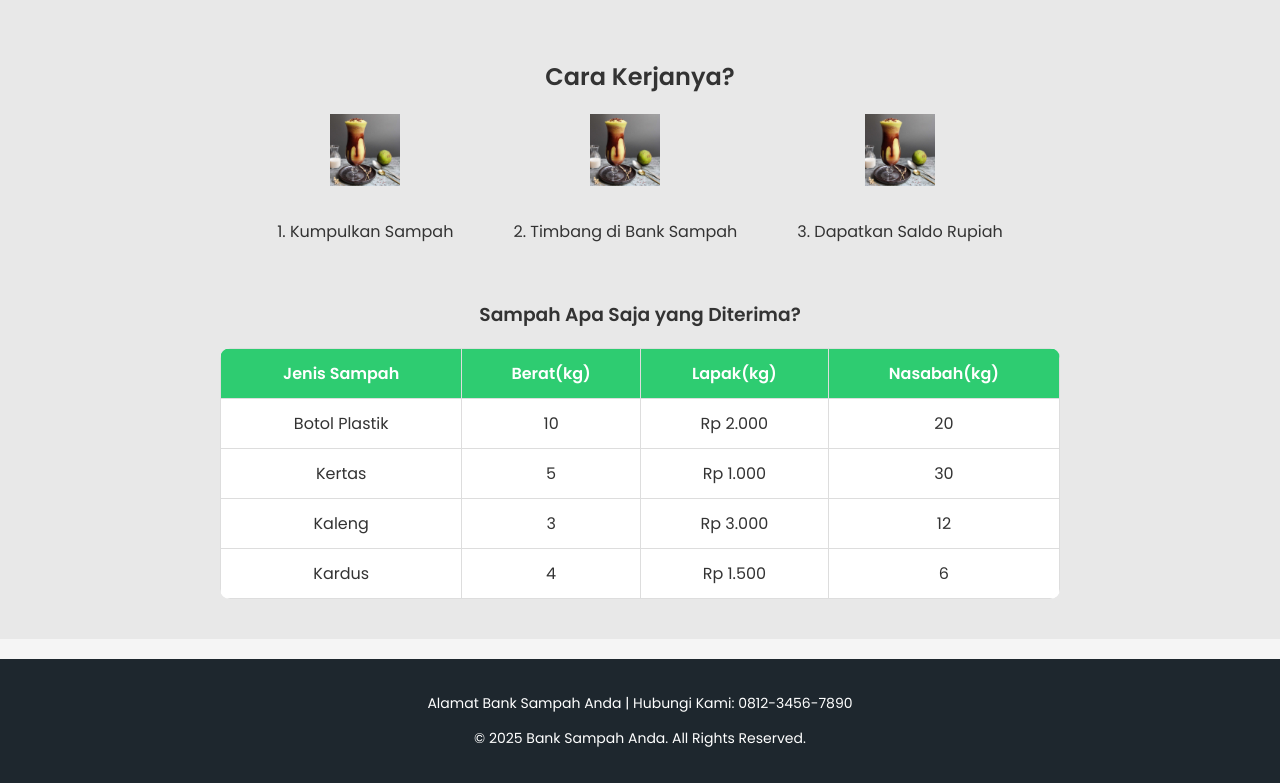
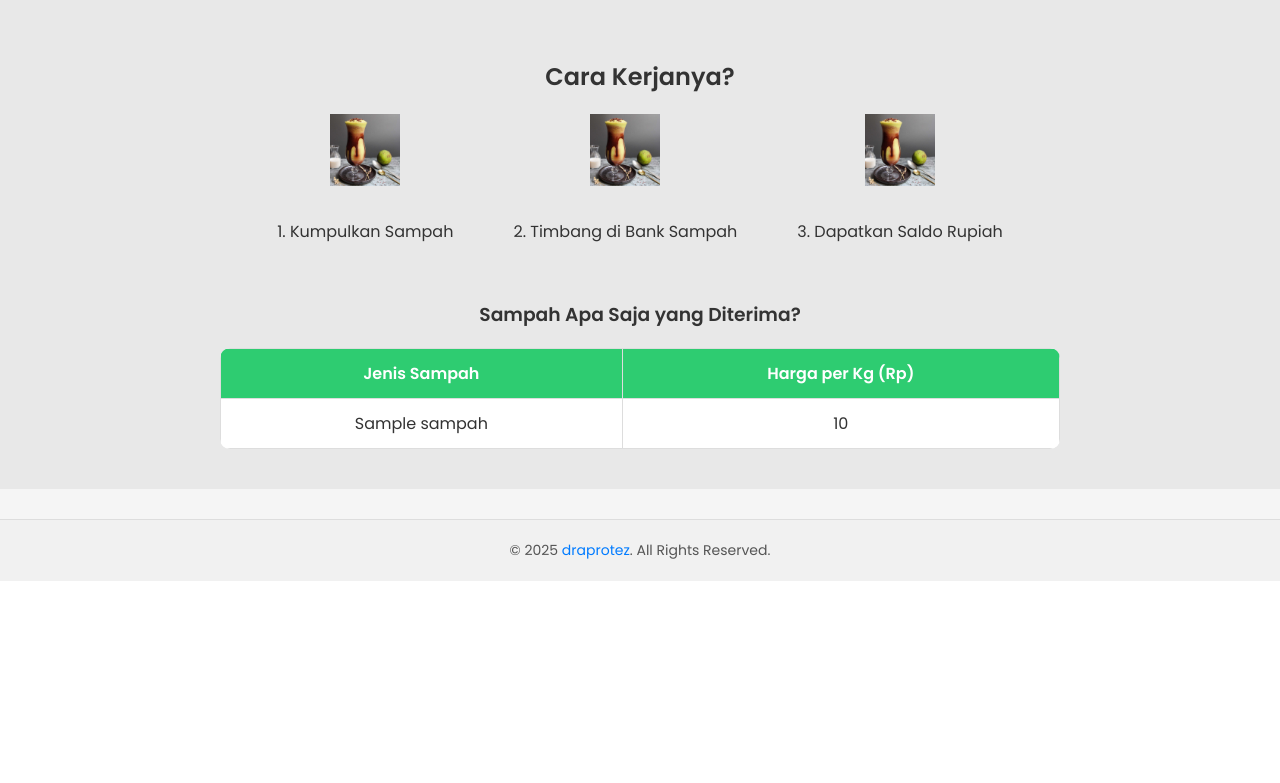
Before and after one commit to draprotez/AplikasiBankSampah, a PHP site: page / in a window 1280 px wide. Shown: the part 1975-2758 px from the top of the page. After the commit the page ends 2556 px from the top, so only its background shows below. Run offline with PHP 8.4, Linux system fonts and the light colour scheme; tables that the repository leaves empty or names only in its code hold one stand-in row (values such as "Sample post").

Commit message:
index done konek database

```diff
--- a/index.php
+++ b/index.php
@@ -1,3 +1,16 @@
+<?php
+// --- TAMBAHKAN BLOK PHP INI DI PALING ATAS ---
+include 'config/database.php'; // Sesuaikan path ke file koneksi database Anda
+
+// Ambil data dari tabel jenis_sampah
+$query_jenis_sampah = $conn->query("SELECT nama_jenis, harga_per_kg FROM jenis_sampah ORDER BY nama_jenis ASC");
+$jenis_sampah_list = []; // Siapkan array kosong
+if ($query_jenis_sampah && $query_jenis_sampah->num_rows > 0) {
+    $jenis_sampah_list = $query_jenis_sampah->fetch_all(MYSQLI_ASSOC);
+}
+// --- AKHIR BLOK PHP BARU ---
+?>
+
 <!DOCTYPE html>
 <html lang="id">
 <head>
@@ -106,24 +119,29 @@
 
     <h3>Sampah Apa Saja yang Diterima?</h3>
     <table>
-      <tr>
-        <th>Jenis Sampah</th>
-        <th>Berat(kg)</th>
-        <th>Lapak(kg)</th>
-        <th>Nasabah(kg)</th>
-      </tr>
-      <tr><td>Botol Plastik</td><td>10</td><td>Rp 2.000</td><td>20</td></tr>
-      <tr><td>Kertas</td><td>5</td><td>Rp 1.000</td><td>30</td></tr>
-      <tr><td>Kaleng</td><td>3</td><td>Rp 3.000</td><td>12</td></tr>
-      <tr><td>Kardus</td><td>4</td><td>Rp 1.500</td><td>6</td></tr>
+      <thead> <tr>
+          <th>Jenis Sampah</th>
+          <th>Harga per Kg (Rp)</th>
+          </tr>
+      </thead>
+      <tbody> <?php if (empty($jenis_sampah_list)): ?>
+          <tr>
+            <td colspan="2" style="text-align: center;">Data jenis sampah belum tersedia.</td>
+            </tr>
+        <?php else: ?>
+          <?php foreach ($jenis_sampah_list as $sampah): ?>
+            <tr>
+              <td><?php echo htmlspecialchars($sampah['nama_jenis']); ?></td>
+              <td><?php echo number_format($sampah['harga_per_kg'], 0, ',', '.'); ?></td>
+              </tr>
+          <?php endforeach; ?>
+        <?php endif; ?>
+      </tbody>
     </table>
   </section>
 
   <!-- Footer -->
-  <footer>
-    <p>Alamat Bank Sampah Anda | Hubungi Kami: 0812-3456-7890</p>
-    <p>© 2025 Bank Sampah Anda. All Rights Reserved.</p>
-  </footer>
+  <?php include 'includes/footer.php'; ?>
 
   <script>
     const prev = document.querySelector('.prev');
--- a/views/kelolaNasabahViews.php
+++ b/views/kelolaNasabahViews.php
@@ -142,6 +142,7 @@ $users = getAllUsers($conn);
         </div>
     </div>
 
+    <?php include '../includes/footer.php'; ?>
 
     <script>
         // Fungsi untuk membuka popup
--- a/views/kelolaPenarikanViews.php
+++ b/views/kelolaPenarikanViews.php
@@ -121,6 +121,8 @@ $users = getAllUsers($conn);
         </div>
     </div>
 
+    <?php include '../includes/footer.php'; ?>
+
     <script>
         // Fungsi untuk membuka popup
         function openForm(modalId) {
--- a/views/kelolaSampahViews.php
+++ b/views/kelolaSampahViews.php
@@ -151,6 +151,8 @@ $sampah_list = getAllSampah($conn);
         </div>
     </div>
 
+    <?php include '../includes/footer.php'; ?>
+
     <script>
         // Fungsi untuk membuka popup (bisa untuk create, edit, atau delete)
         function openForm(modalId) {
--- a/views/kelolaSetoranViews.php
+++ b/views/kelolaSetoranViews.php
@@ -118,6 +118,8 @@ $sampah_list = getAllSampah($conn);
         </div>
     </div>
 
+    <?php include '../includes/footer.php'; ?>
+
     <script>
         // Fungsi untuk membuka popup
         function openForm(modalId) {
```
Also changed, not shown: views/dashboardAdmin.php (+1 -11 lines).
